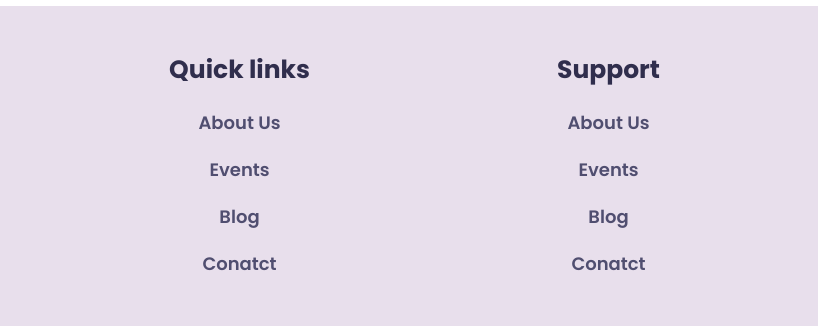
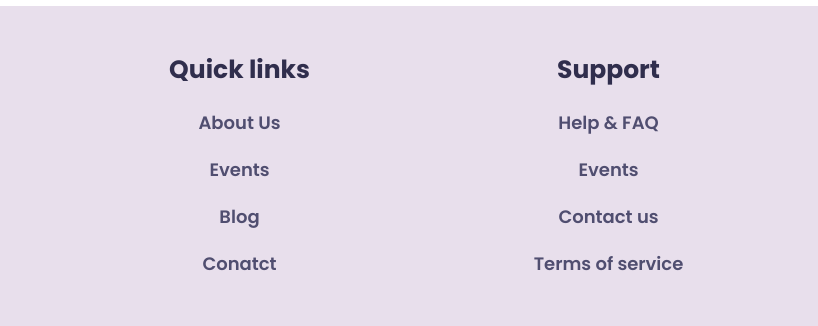
Before and after one commit to ChayanMajumder/NGO_Project, a plain HTML site: page index.html in a window 1280 px wide. Shown: the part 3815-4141 px from the top of the page, 462-1280 px from the left. Drawn offline with Linux system fonts and the light colour scheme.

Commit message:
Support section update

```diff
--- a/index.html
+++ b/index.html
@@ -369,10 +369,10 @@
                     <div class="footer-contant">
                         <h6>Support</h6>
                         <ul>
-                            <li><a href="#">About Us</a></li>
+                            <li><a href="#">Help & FAQ</a></li>
                             <li><a href="#">Events</a></li>
-                            <li><a href="#">Blog</a></li>
-                            <li><a href="#">Conatct</a></li>
+                            <li><a href="#">Contact us</a></li>
+                            <li><a href="#">Terms of service</a></li>
 
                         </ul>
                     </div>
```
